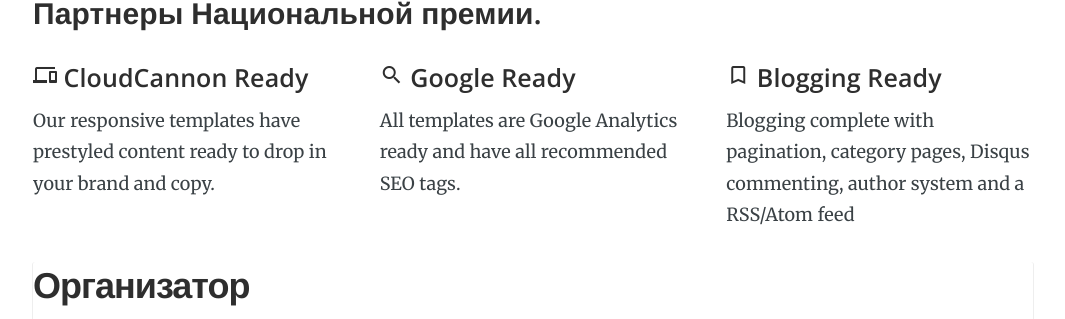
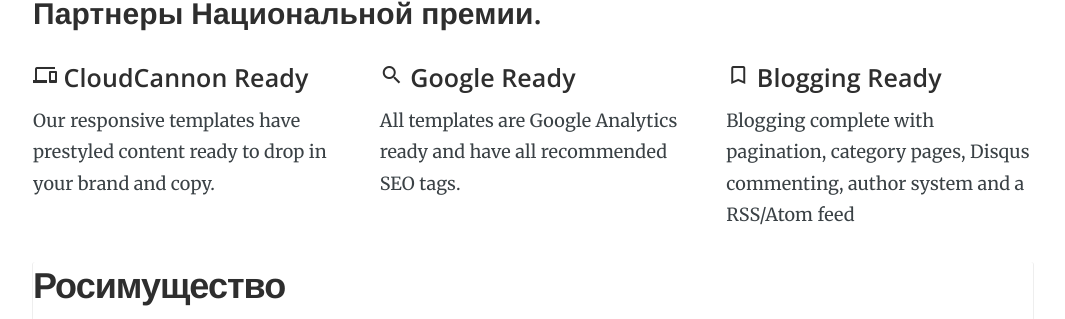
Before and after one commit to dennisd1/prize, a Jekyll site: the page built from partners/index.html, in a window 1280 px wide and 900 px high, scrolled down 794 px, cut to the strip 0-319 px from the top of the window. Shown: the whole strip, without its empty margins (107-1172 px from the left). Built offline with Jekyll 4.4.1, drawn with Linux system fonts in a browser that asks for light colours; nearby versions of some CDN libraries.

Commit message:
Update templates.json

```diff
--- a/_data/templates.json
+++ b/_data/templates.json
@@ -1,6 +1,7 @@
 {
 	"aviator": {
 		"name": "Росимущество",
+		"website": "http://www.rbc.ru",
 		"address": "http://www.rbc.ru",
 		"githubRepo": "CloudCannon/aviator-jekyll-template",
 		"description": "📱&nbsp; API Documentation template for Jekyll",
@@ -12,7 +13,8 @@
 		"hidden": true
 	},
 	"Росимущество2": {
-		"name": "Организатор",
+		"name": "Росимущество",
+		"website": "http://www.rosim.ru",
 		"address": "http://www.rosim.ru",
 		"сайт": "CloudCannon/cause-jekyll-template",
 		"description": "📱&nbsp; Not for profit template for Jekyll",
```
